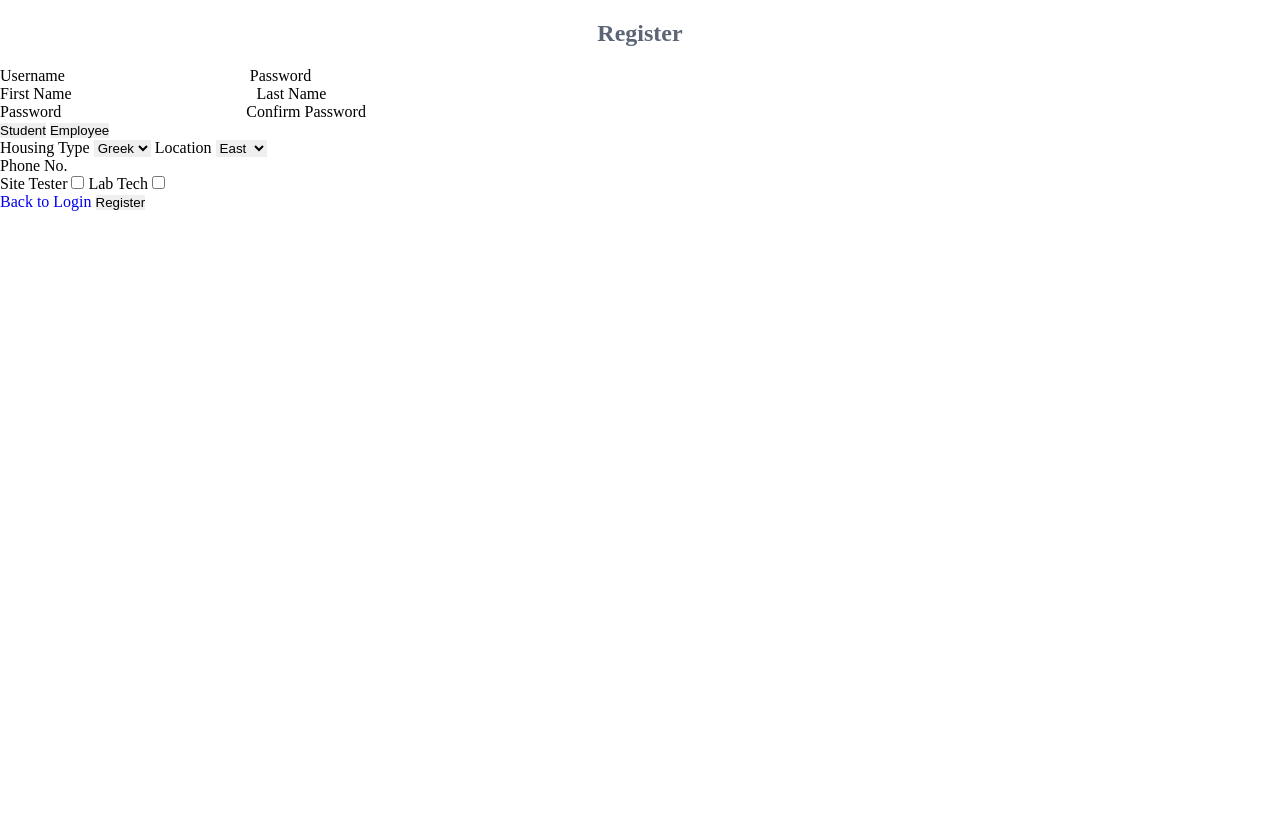
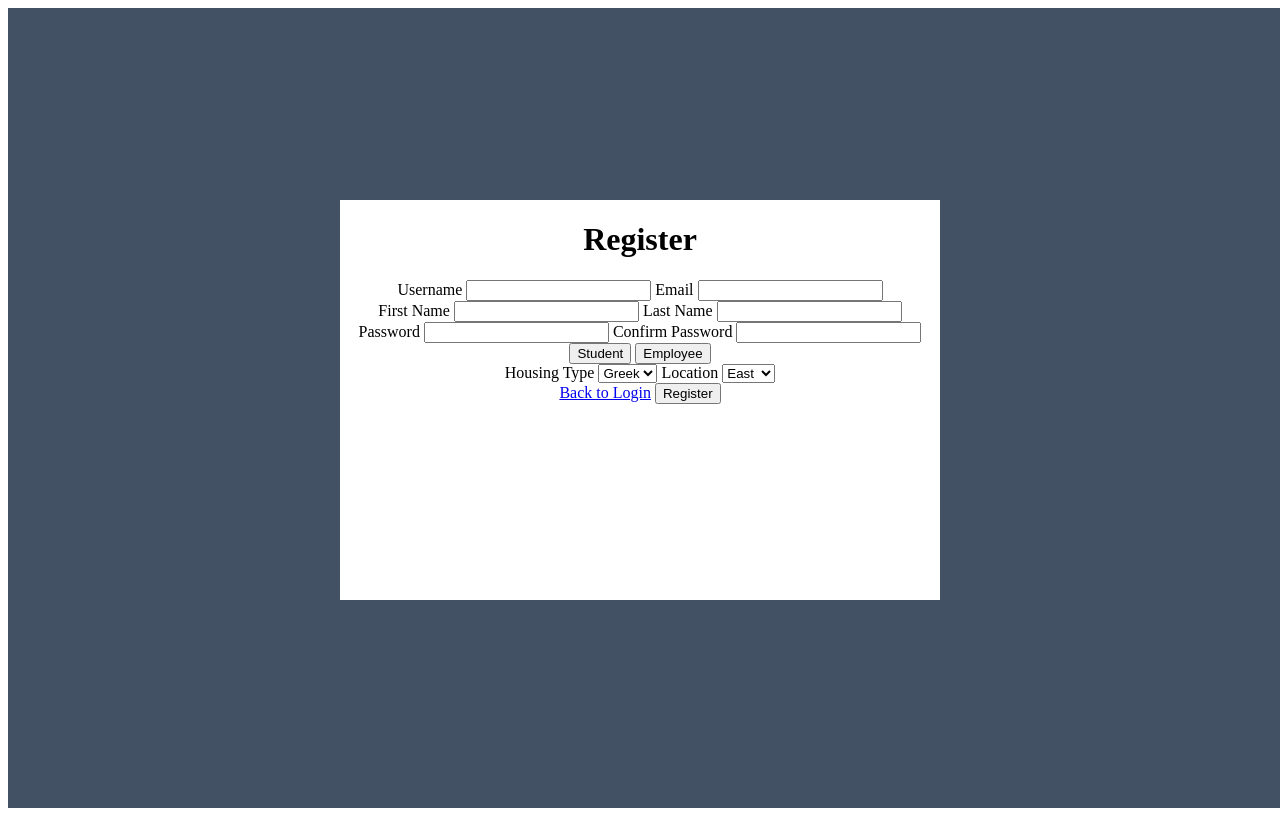
Before and after one commit to chenjun-tang/4400-phase-4, a Flask app: page /register in a window 1280 px wide. Before the commit the page ends 211 px from the top, so only its background shows below. Run offline with Flask 2, Linux system fonts and the light colour scheme.

Commit message:
added js to switch in register page

```diff
--- a/app.py
+++ b/app.py
@@ -1,10 +1,14 @@
-from flask import Flask, render_template
+from flask import Flask, render_template, request, redirect, url_for
 import os
 
 app = Flask(__name__, template_folder="templates", static_folder="static")
 
 @app.route("/", methods=['GET', 'POST'])
 def index():
+    if request.method == 'POST' and 'username' in request.form and 'password' in request.form:
+        # Create variables for easy access
+        username = request.form['username']
+        password = request.form['password']
     return render_template("index.html")
 
 @app.route("/register", methods=['GET', 'POST'])
--- /dev/null
+++ b/static/css/register.css
@@ -0,0 +1,20 @@
+.page {
+    height: 100vh;
+    width: 100vw;
+    background-color: #435165;
+}
+
+.content {
+    height: 400px;
+    width: 600px;
+    background-color: #fff;
+    position: absolute;
+    top: 50%;
+    left: 50%;
+    transform: translate(-50%, -50%);
+    text-align: center;
+}
+
+.employee {
+    display: none;
+}
--- /dev/null
+++ b/static/js/register.js
@@ -0,0 +1,21 @@
+var stuBtn = document.getElementById("stuBtn");
+var empBtn = document.getElementById("empBtn");
+
+var student_box = document.getElementById("student");
+var employee_box = document.getElementById("employee");
+
+stuBtn.onclick = function () {
+    if (student_box.style.display == "none") {
+        student_box.style.display = "block";
+        employee_box.style.display = "none";
+    }
+}
+
+empBtn.onclick = function () {
+    console.log("1");
+    if (employee_box.style.display == "none") {
+        console.log("2");
+        student_box.style.display = "none";
+        employee_box.style.display = "block";
+    }
+}
--- a/templates/register.html
+++ b/templates/register.html
@@ -4,17 +4,19 @@
     <meta charset="UTF-8">
     <meta name="viewport" content="width=device-width, initial-scale=1.0">
     <title>Register</title>
-    <link rel="stylesheet" href="../static/css/style.css">
+    <!-- <link rel="stylesheet" href="../static/css/style.css"> -->
     <link rel="stylesheet" href="../static/css/register.css">
 </head>
 <body>
+    <div class="page">
+        <div class="content">
             <h1>Register</h1>
             <form action="#" method="POST">
                 <label for="username">Username</label>
                 <input type="text" name="" id="username">
 
-        <label for="email">Password</label>
-        <input type="text" name="" id="email"><br>
+                <label for="email">Email</label>
+                <input type="email" name="" id="email"><br>
 
                 <label for="fname">First Name</label>
                 <input type="text" name="" id="fname">
@@ -29,9 +31,9 @@
                 <input type="password" name="" id="conf_pwd"><br>
 
                 <div class="tab_container">
-            <button>Student</button>
-            <button>Employee</button>
-            <div class="student">
+                    <button id="stuBtn" type="button">Student</button>
+                    <button id="empBtn" type="button">Employee</button>
+                    <div class="student" id="student">
                         <label for="housing_type">Housing Type</label>
                         <select name="housing_type">
                             <option value="greek">Greek</option>
@@ -42,23 +44,24 @@
                             <option value="east">East</option>
                             <option value="west">West</option>
                         </select>
-
                     </div>
 
-            <div class="employee">
+                    <div class="employee" id="employee" style="display:none">
                         <label for="phone">Phone No.</label>
                         <input type="text" name="" id="phone"><br>
                         Site Tester
                         <input type="checkbox" name="Sex" value="site_tester" />
                         Lab Tech
                         <input type="checkbox" name="Sex" value=lab_tech" />
-                </form>
                     </div>
-
                 </div>
-
                 <a href="{{url_for('index')}}">Back to Login</a>
                 <input type="submit" value="Register" class="custom_btn">
             </form>
+        </div>
+    </div>
+
+    <script src="../static/js/register.js"></script>
+
 </body>
 </html>
```
Lines whose indentation alone changed are shown as unchanged.
